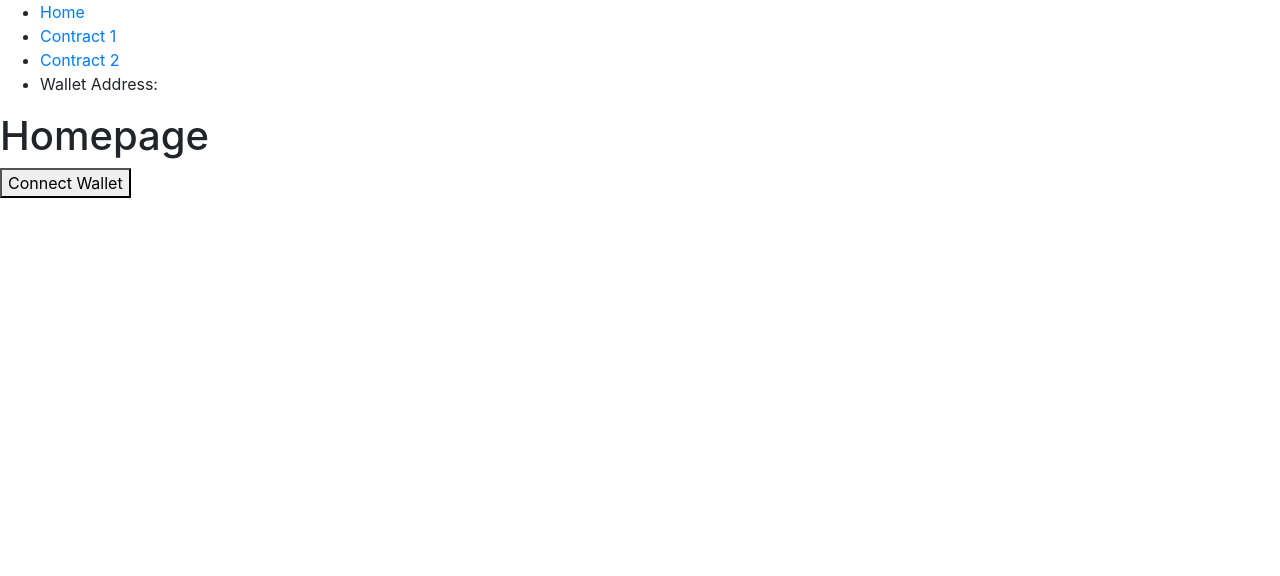
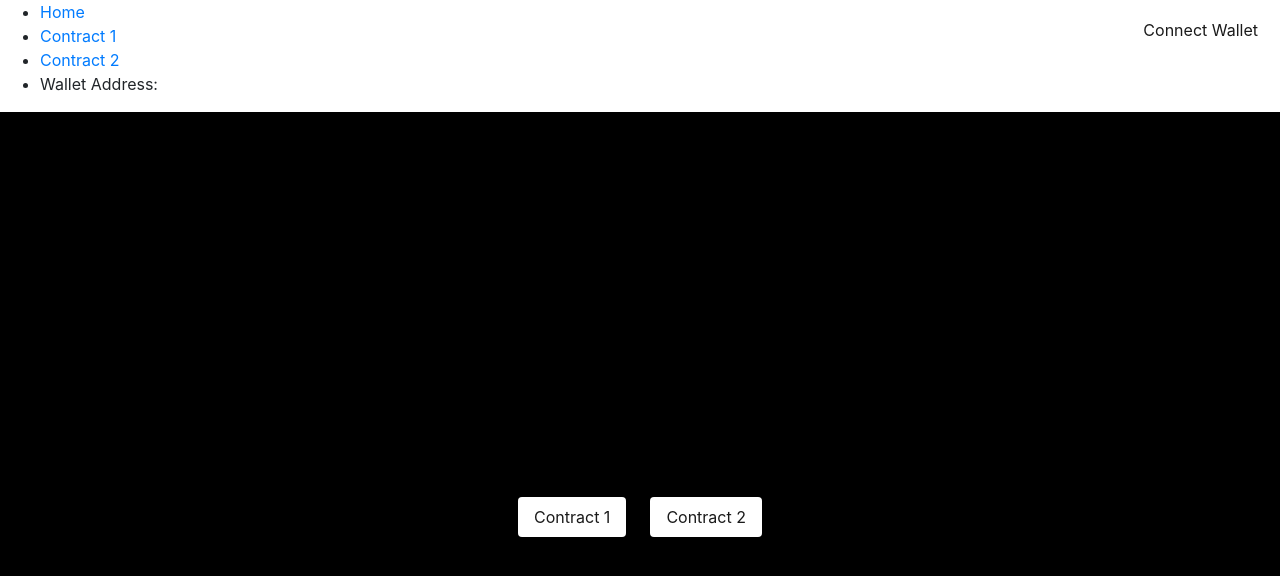
Before and after one commit to sauravrao637/DeveloperWeek-Hack, a React (Create React App) app in the folder packages/react-app/: page / in a window 1280 px wide. Shown: the top 576 px of the page. Built offline with nearby package versions, Linux system fonts and the light colour scheme; the HTML template or start-up script is replaced by a standard one.

Commit message:
Commit message

```diff
--- a/packages/react-app/package.json
+++ b/packages/react-app/package.json
@@ -3,6 +3,8 @@
   "version": "0.1.0",
   "private": true,
   "dependencies": {
+    "@fortawesome/free-solid-svg-icons": "^6.4.0",
+    "@fortawesome/react-fontawesome": "^0.2.0",
     "@testing-library/jest-dom": "^5.16.5",
     "@testing-library/react": "^13.4.0",
     "@testing-library/user-event": "^13.5.0",
@@ -11,8 +13,8 @@
     "react-bootstrap": "^1.0.0-beta.5",
     "react-dom": "^18.2.0",
     "react-router-dom": "^6.13.0",
-    "react-scripts": "5.0.1",
-    "web3": "^1.0.0-beta.46"
+    "react-scripts": "^5.0.1",
+    "web3": "^4.0.1"
   },
   "scripts": {
     "start": "react-scripts start",
--- a/packages/react-app/src/App.js
+++ b/packages/react-app/src/App.js
@@ -21,54 +21,304 @@ const Navbar = ({ walletAddress }) => {
   );
 };
 
+// const HomePage = ({ connectWallet, walletAddress }) => {
+//   return (
+//     <div>
+//       <h1>Homepage</h1>
+//       <button onClick={connectWallet}>Connect Wallet</button>
+//     </div>
+//   );
+// };
+
 const HomePage = ({ connectWallet, walletAddress }) => {
   return (
-    <div>
-      <h1>Homepage</h1>
-      <button onClick={connectWallet}>Connect Wallet</button>
-    </div>
+    <div style={styles.container}>
+      <div style={styles.header}>
+        <button style={styles.walletButton} onClick={connectWallet}>
+          Connect Wallet
+        </button>
+      </div>
+        <div style={styles.buttonContainer}>
+          <button style={styles.button}>Contract 1</button>
+          <button style={styles.button}>Contract 2</button>
+        </div>
+      </div>
+
   );
 };
 
 
+// const Contract1Page = ({ myTotalNFTs, mintNFT, commonNFTCap, uncommonNFTCap, rareNFTCap, epicNFTCap, legendaryNFTCap, commonNFTPrice, uncommonNFTPrice, rareNFTPrice, epicNFTPrice, legendaryNFTPrice, commonCount, uncommonCount, rareCount, epicCount, legendaryCount }) => {
+
+//   console.log("C1Page, myTotalNFTs:- ", myTotalNFTs)
+
+//   return (
+//     <div className="container">
+//       <h3 className="section-title">Mint NFTs</h3>
+//       <div>myTotalNFTs = {myTotalNFTs}</div>
+//       <div className="nft-boxes">
+//         <div className="nft-box">
+//           <img src="./common.jpg" alt="Rare NFT" />
+//           <div className="unclickable-tab">Rare</div> <br />
+//           <button className="mintNFT" onClick={() => mintNFT(0)}> Mint </button>
+//         </div>
+//         <div className="nft-box">
+//           <img src="./uncommon.jpg" alt="Rare NFT" />
+//           <div className="unclickable-tab">Common</div> <br />
+//           <button className="mintNFT" onClick={() => mintNFT(1)}> Mint </button>
+//         </div>
+//         <div className="nft-box">
+//           <img src="./rare.jpg" alt="Rare NFT" />
+//           <div className="unclickable-tab">Epic</div> <br />
+//           <button className="mintNFT" onClick={() => mintNFT(2)}> Mint </button>
+//         </div>
+//         <div className="nft-box">
+//           <img src="./epic.jpg" alt="Rare NFT" />
+//           <div className="unclickable-tab">Rare</div> <br />
+//           <button className="mintNFT" onClick={() => mintNFT(3)}> Mint </button>
+//         </div>
+//         <div className="nft-box">
+//           <img src="./legendary.jpg" alt="Rare NFT" />
+//           <div className="unclickable-tab">Legendary</div> <br />
+//           <button className="mintNFT" onClick={() => mintNFT(4)}> Mint </button>
+//         </div>
+//       </div>
+//     </div>
+//   );
+// };
+
+
 const Contract1Page = ({ myTotalNFTs, mintNFT, commonNFTCap, uncommonNFTCap, rareNFTCap, epicNFTCap, legendaryNFTCap, commonNFTPrice, uncommonNFTPrice, rareNFTPrice, epicNFTPrice, legendaryNFTPrice, commonCount, uncommonCount, rareCount, epicCount, legendaryCount }) => {
-
-  console.log("C1Page, myTotalNFTs:- ", myTotalNFTs)
+  console.log("C1Page, myTotalNFTs:- ", myTotalNFTs);
 
   return (
-    <div className="container">
-      <h3 className="section-title">Mint NFTs</h3>
-      <div>myTotalNFTs = {myTotalNFTs}</div>
-      <div className="nft-boxes">
-        <div className="nft-box">
-          <img src="./common.jpg" alt="Rare NFT" />
-          <div className="unclickable-tab">Rare</div> <br />
-          <button className="mintNFT" onClick={() => mintNFT(0)}> Mint </button>
-        </div>
-        <div className="nft-box">
-          <img src="./uncommon.jpg" alt="Rare NFT" />
-          <div className="unclickable-tab">Common</div> <br />
-          <button className="mintNFT" onClick={() => mintNFT(1)}> Mint </button>
-        </div>
-        <div className="nft-box">
-          <img src="./rare.jpg" alt="Rare NFT" />
-          <div className="unclickable-tab">Epic</div> <br />
-          <button className="mintNFT" onClick={() => mintNFT(2)}> Mint </button>
-        </div>
-        <div className="nft-box">
-          <img src="./epic.jpg" alt="Rare NFT" />
-          <div className="unclickable-tab">Rare</div> <br />
-          <button className="mintNFT" onClick={() => mintNFT(3)}> Mint </button>
-        </div>
-        <div className="nft-box">
-          <img src="./legendary.jpg" alt="Rare NFT" />
-          <div className="unclickable-tab">Legendary</div> <br />
-          <button className="mintNFT" onClick={() => mintNFT(4)}> Mint </button>
+    <div style={styles.containers}>
+      <h3 style={styles.sectionTitle}>Mint NFTs</h3>
+      <div style={styles.carouselContainer}>
+        <div style={styles.carousel}>
+          <div style={styles.carouselItem}>
+            <div style={styles.nftBox}>
+              <img src="./common.jpg" alt="Common NFT" style={styles.nftImage} />
+              <div style={styles.unclickableTab}>Common</div>
+              <div>
+                <span style={styles.infoLabel}>Price: </span>
+                <span style={styles.infoValue}>123</span>
+              </div>
+              <div>
+                <span style={styles.infoLabel}>Supply Left: </span>
+                <span style={styles.infoValue}>123</span>
+              </div>
+              <div style={styles.buttonContainer}></div>
+              <button style={styles.mintButton} onClick={() => mintNFT(0)}>
+                Mint
+              </button>
+            </div>
+          </div>
+          <div style={styles.carouselItem}>
+            <div style={styles.nftBox}>
+              <img src="./uncommon.jpg" alt="Uncommon NFT" style={styles.nftImage} />
+              <div style={styles.unclickableTab}>Uncommon</div>
+              <div>
+                <span style={styles.infoLabel}>Price: </span>
+                <span style={styles.infoValue}>123</span>
+              </div>
+              <div>
+                <span style={styles.infoLabel}>Supply Left: </span>
+                <span style={styles.infoValue}>123</span>
+              </div>
+              <div style={styles.buttonContainer}></div>
+              <button style={styles.mintButton} onClick={() => mintNFT(1)}>
+                Mint
+              </button>
+            </div>
+          </div>
+          <div style={styles.carouselItem}>
+            <div style={styles.nftBox}>
+              <img src="./rare.jpg" alt="Rare NFT" style={styles.nftImage} />
+              <div style={styles.unclickableTab}>Rare</div>
+              <div>
+                <span style={styles.infoLabel}>Price: </span>
+                <span style={styles.infoValue}>123</span>
+              </div>
+              <div>
+                <span style={styles.infoLabel}>Supply Left: </span>
+                <span style={styles.infoValue}>123</span>
+              </div>
+              <div style={styles.buttonContainer}></div>
+              <button style={styles.mintButton} onClick={() => mintNFT(2)}>
+                Mint
+              </button>
+            </div>
+          </div>
+          <div style={styles.carouselItem}>
+            <div style={styles.nftBox}>
+              <img src="./epic.jpg" alt="Epic NFT" style={styles.nftImage} />
+              <div style={styles.unclickableTab}>Epic</div>
+              <div>
+                <span style={styles.infoLabel}>Price: </span>
+                <span style={styles.infoValue}>123</span>
+              </div>
+              <div>
+                <span style={styles.infoLabel}>Supply Left: </span>
+                <span style={styles.infoValue}>123</span>
+              </div>
+              <div style={styles.buttonContainer}></div>
+              <button style={styles.mintButton} onClick={() => mintNFT(3)}>
+                Mint
+              </button>
+            </div>
+          </div>
+          <div style={styles.carouselItem}>
+            <div style={styles.nftBox}>
+              <img src="./legendary.jpg" alt="Legendary NFT" style={styles.nftImage} />
+              <div style={styles.unclickableTab}>Legendary</div>
+              <div>
+                <span style={styles.infoLabel}>Price: </span>
+                <span style={styles.infoValue}>123</span>
+              </div>
+              <div>
+                <span style={styles.infoLabel}>Supply Left: </span>
+                <span style={styles.infoValue}>123</span>
+              </div>
+              <div style={styles.buttonContainer}></div>
+              <button style={styles.mintButton} onClick={() => mintNFT(4)}>
+                Mint
+              </button>
+            </div>
+          </div>
         </div>
       </div>
     </div>
   );
 };
+
+const styles = {
+  container: {
+    background: '#000000',
+    color: '#ffffff',
+    height: '100vh',
+    width: '100vw',
+    display: 'flex',
+    flexDirection: 'column',
+    justifyContent: 'center',
+    alignItems: 'center',
+    textAlign: 'center',
+  },
+
+  header: {
+    position: 'fixed',
+    top: '10px',
+    right: '10px',
+  },
+  walletButton: {
+    background: '#ffffff',
+    color: '#1a1a1a',
+    border: 'none',
+    borderRadius: '4px',
+    padding: '8px 12px',
+    cursor: 'pointer',
+  },
+  content: {
+    marginTop: '60px',
+  },
+
+  buttonContainer: {
+    display: 'flex',
+    justifyContent: 'center',
+    marginTop: '24px',
+  },
+  button: {
+    background: '#ffffff',
+    color: '#1a1a1a',
+    border: 'none',
+    borderRadius: '4px',
+    padding: '8px 16px',
+    margin: '0 12px',
+    cursor: 'pointer',
+  },
+  containers: {
+    background: '#222',
+    color: '#fff',
+    width: '100vw',
+    height: '150vh',
+    display: 'flex',
+    flexDirection: 'column',
+    justifyContent: 'center',
+    alignItems: 'center',
+    overflow: 'hidden',
+  },
+
+  sectionTitle: {
+    fontSize: '24px',
+    fontWeight: 'bold',
+    marginBottom: '20px',
+    textAlign: 'center',
+  },
+  carouselContainer: {
+    width: '100%',
+    overflowX: 'hidden',
+    display: 'flex',
+    justifyContent: 'center',
+  },
+
+  carousel: {
+    display: 'flex',
+  },
+  carouselItem: {
+    margin: '10px',
+  },
+  nftBox: {
+    background: '#333',
+    color: '#fff',
+    width: '200px',
+    height: '350px',
+    borderRadius: '8px',
+    display: 'flex',
+    flexDirection: 'column',
+    alignItems: 'center',
+    transition: 'transform 0.3s ease',
+  },
+  nftImage: {
+    width: '80%',
+    height: 'auto',
+    borderRadius: '8px',
+    margin: '10px 0',
+  },
+  unclickableTab: {
+    background: '#666',
+    color: '#fff',
+    padding: '5px 10px',
+    borderRadius: '4px',
+    marginBottom: '10px',
+  },
+  mintButton: {
+    background: '#fff',
+    color: '#222',
+    border: 'none',
+    borderRadius: '4px',
+    padding: '10px 20px',
+    cursor: 'pointer',
+  },
+  nftBoxHighlighted: {
+    transform: 'translateY(-5px)',
+    boxShadow: '0 0 10px rgba(255, 255, 255, 0.5)',
+  },
+  infoLabel: {
+    fontSize: '16px',
+    fontWeight: 'bold',
+  },
+  infoValue: {
+    fontSize: '16px',
+    marginLeft: '5px',
+  },
+  buttonContainer: {
+    display: 'flex',
+    justifyContent: 'center',
+    marginTop: '10px',
+  },
+};
+
+
 
 const Contract2Page = ({ amIStaker, rewardAccumulated, claimReward, stakeWallet, getRewardAccumulated, supplyRatio, tokenAddress }) => {
   return (
```
Also changed, not shown: packages/react-app/src/App.css (line endings or trailing spaces), 2 other files (tests, documents, lock files or other folders).
